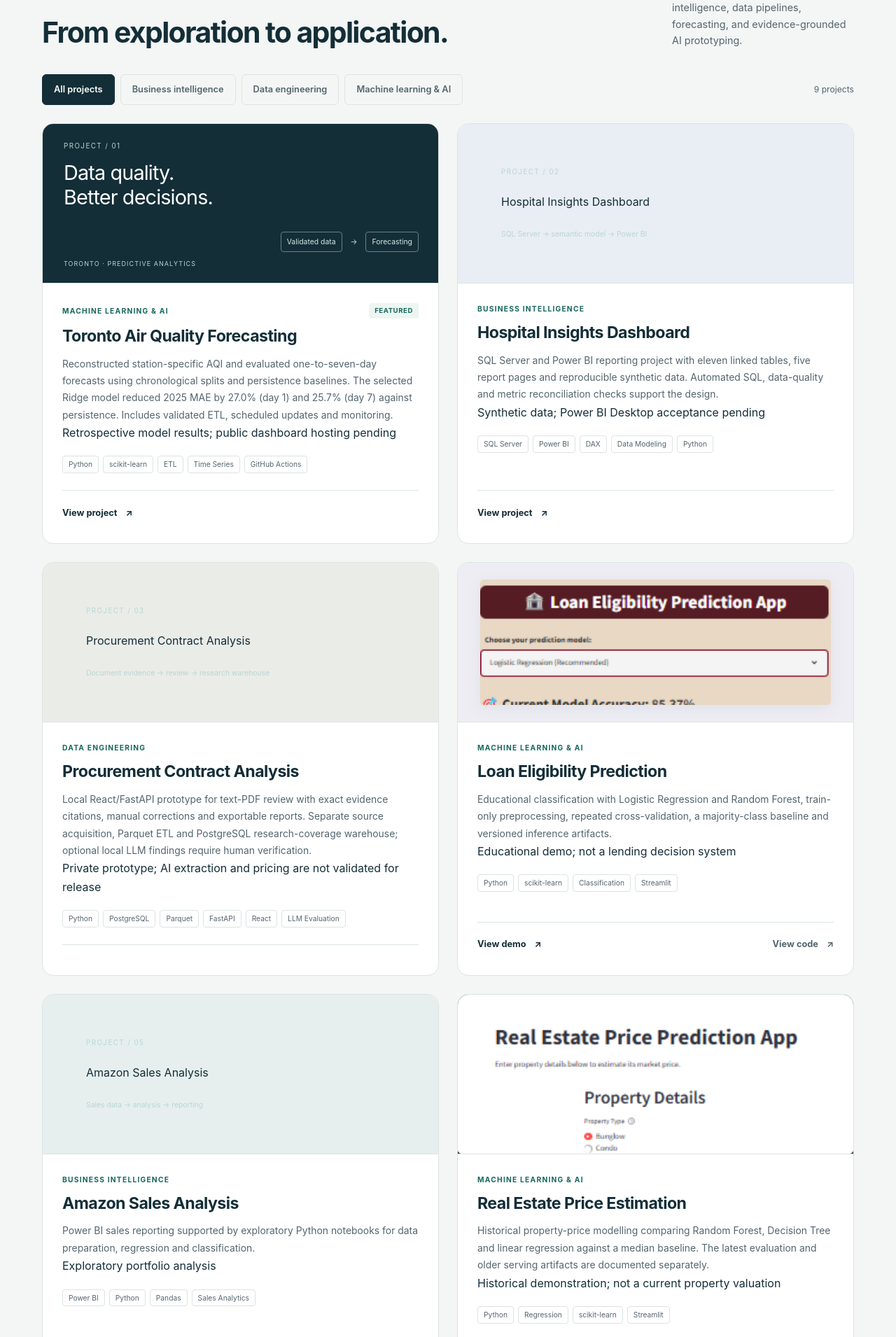
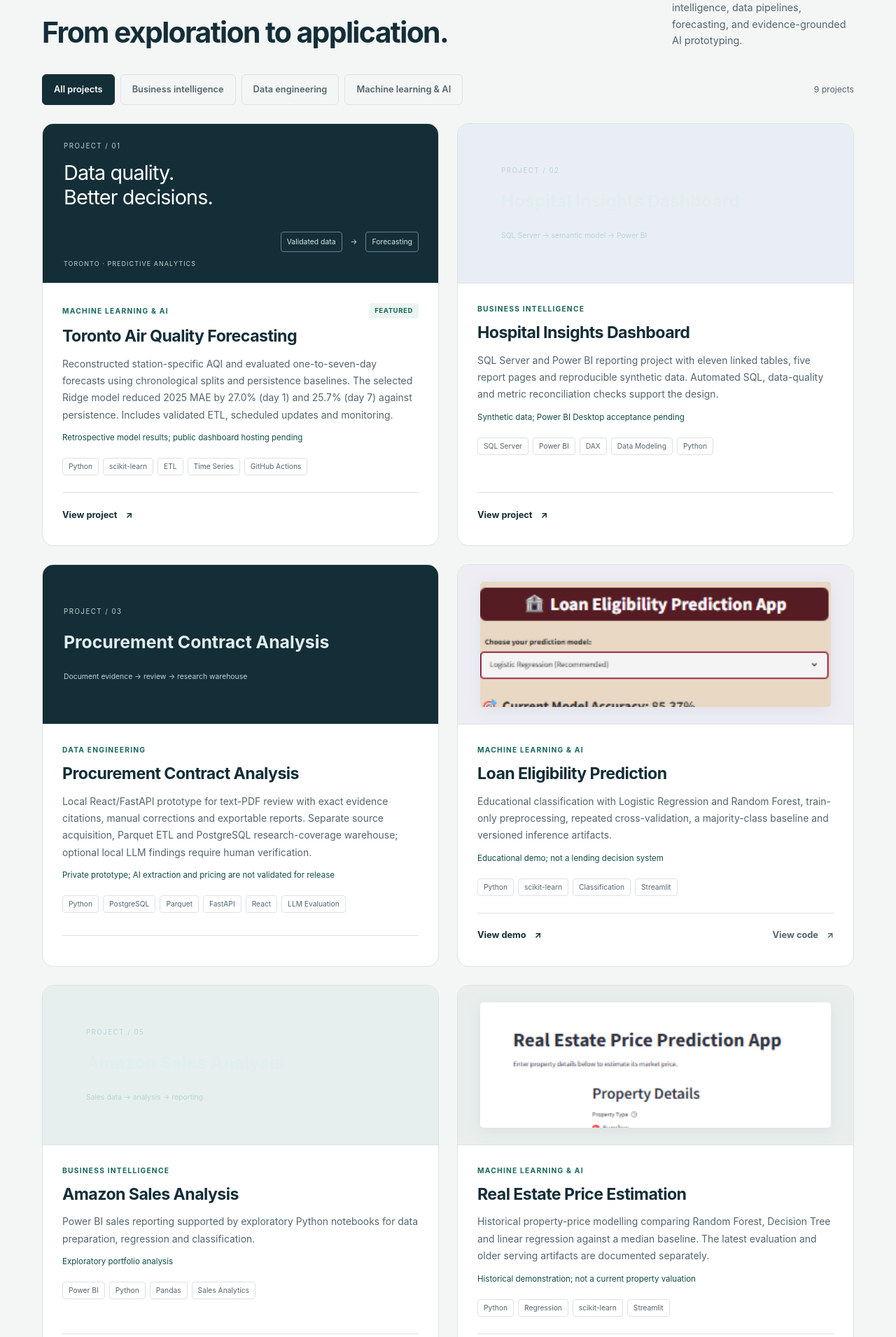
Before and after one commit to AhmedOT22/Portfolio, a Flask app: page / in a window 1280 px wide. Shown: the part 928-2838 px from the top of the page at 70% size. Run offline with Flask 3, Linux system fonts and the light colour scheme.

Commit message:
Update portfolio metadata, presentation and tests

```diff
--- a/static/css/style.css
+++ b/static/css/style.css
@@ -398,7 +398,7 @@ h1 > span {
   background: #e6efee;
 }
 .visual-1,
-.visual-6 {
+.visual-3 {
   padding: 0;
   background: var(--ink);
   color: #fff;
@@ -530,6 +530,18 @@ h1 > span {
 .code-line b {
   font-weight: 400;
   color: #88d4bf;
+}
+.preview-title {
+  font-size: 1.55rem;
+  line-height: 1.2;
+  color: #e1eeee;
+  font-weight: 650;
+}
+.project-status {
+  font-size: 0.72rem;
+  line-height: 1.5;
+  color: var(--accent-dark);
+  margin-top: 12px;
 }
 .notebook-label {
   font-size: 0.65rem;
@@ -693,7 +705,7 @@ h1 > span {
     height: 210px;
   }
   .visual-1,
-  .visual-6 {
+  .visual-3 {
     padding: 0;
   }
 }
```
